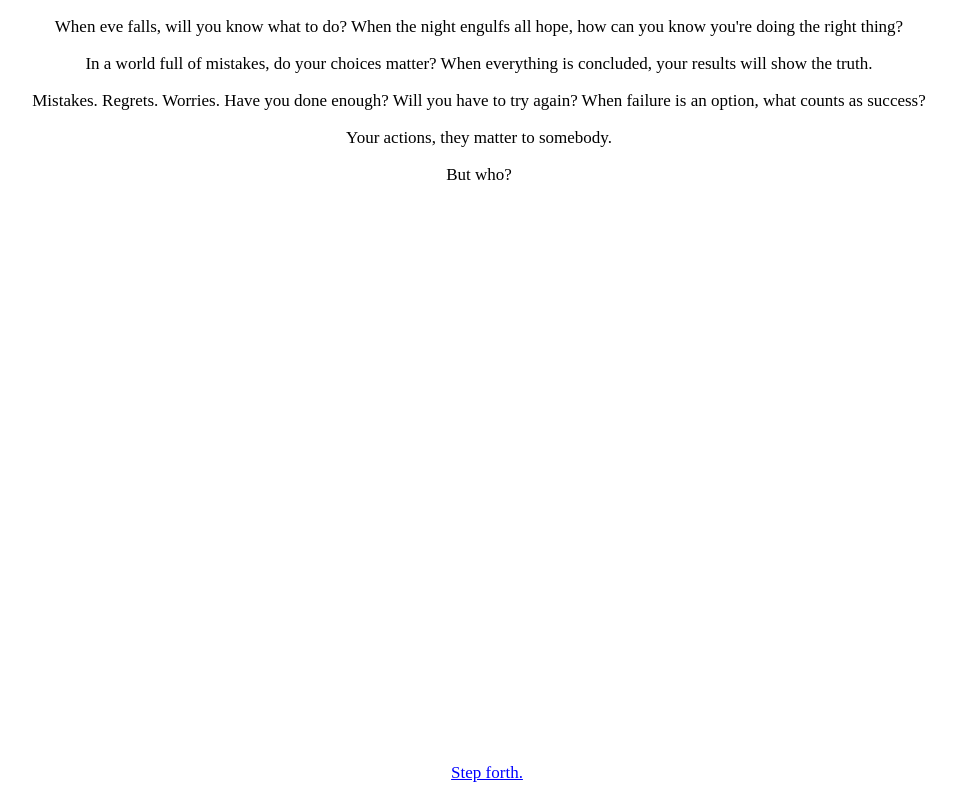
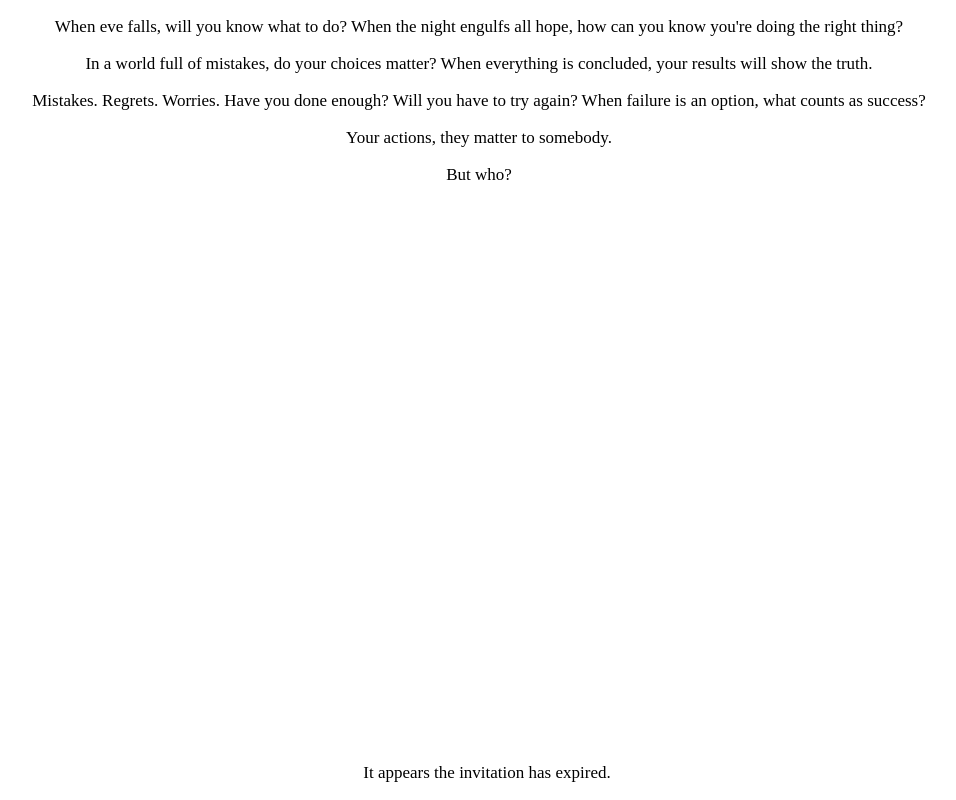
Before and after one commit to Project-Evenfall/evenfall.site, a plain HTML site: page index.html in a window 1280 px wide. Shown: the whole page, without its empty margins (161-1117 px from the left). Drawn offline with Linux system fonts and the light colour scheme.

Commit message:
Remove invite

```diff
--- a/index.html
+++ b/index.html
@@ -43,7 +43,7 @@
     <footer>
         <div class="bottom">
             <p class="bottom">
-                <a href="https://discord.gg/PNqEgqN">Step forth.</a>
+                It appears the invitation has expired.
             </p>
         </div>
     </footer>
```
